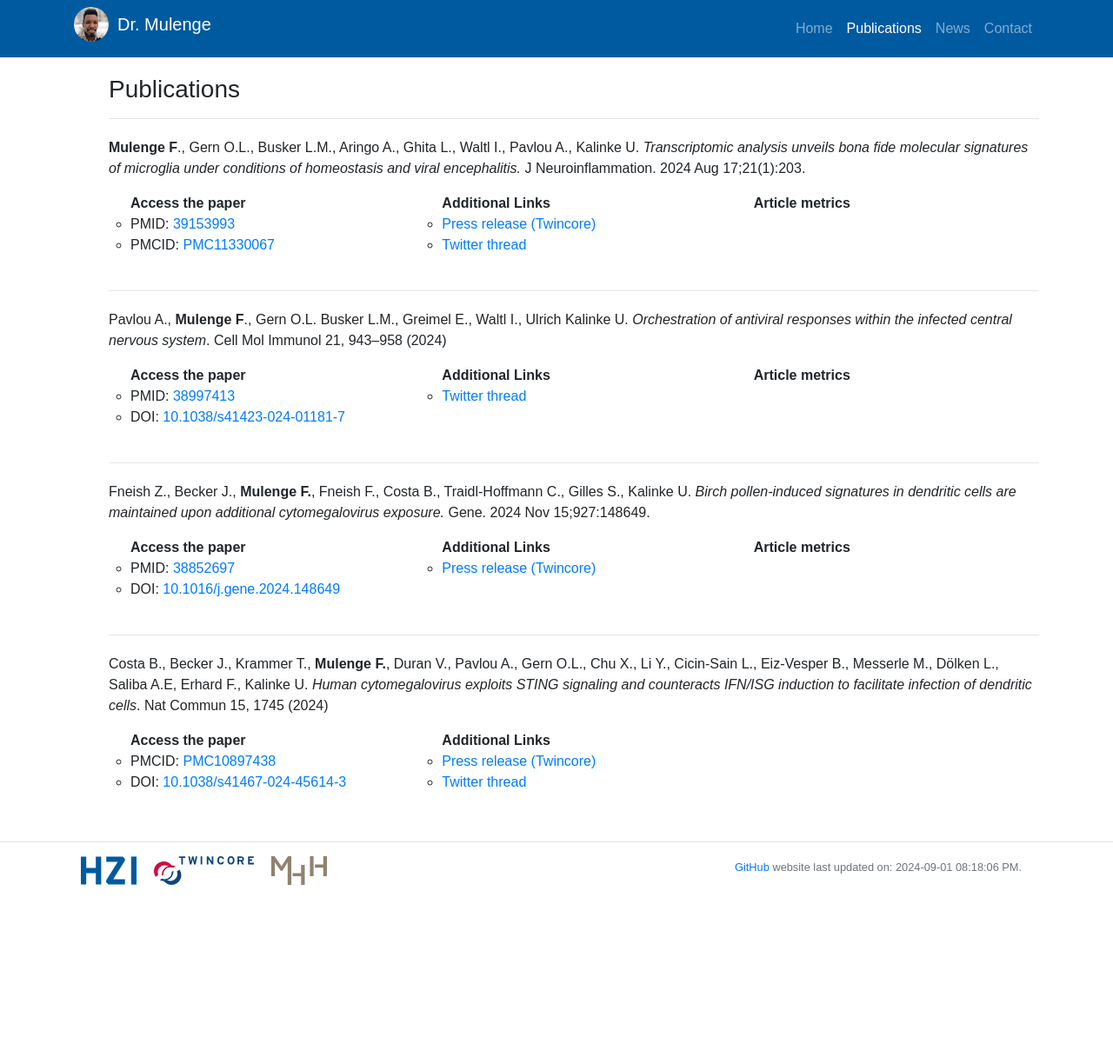
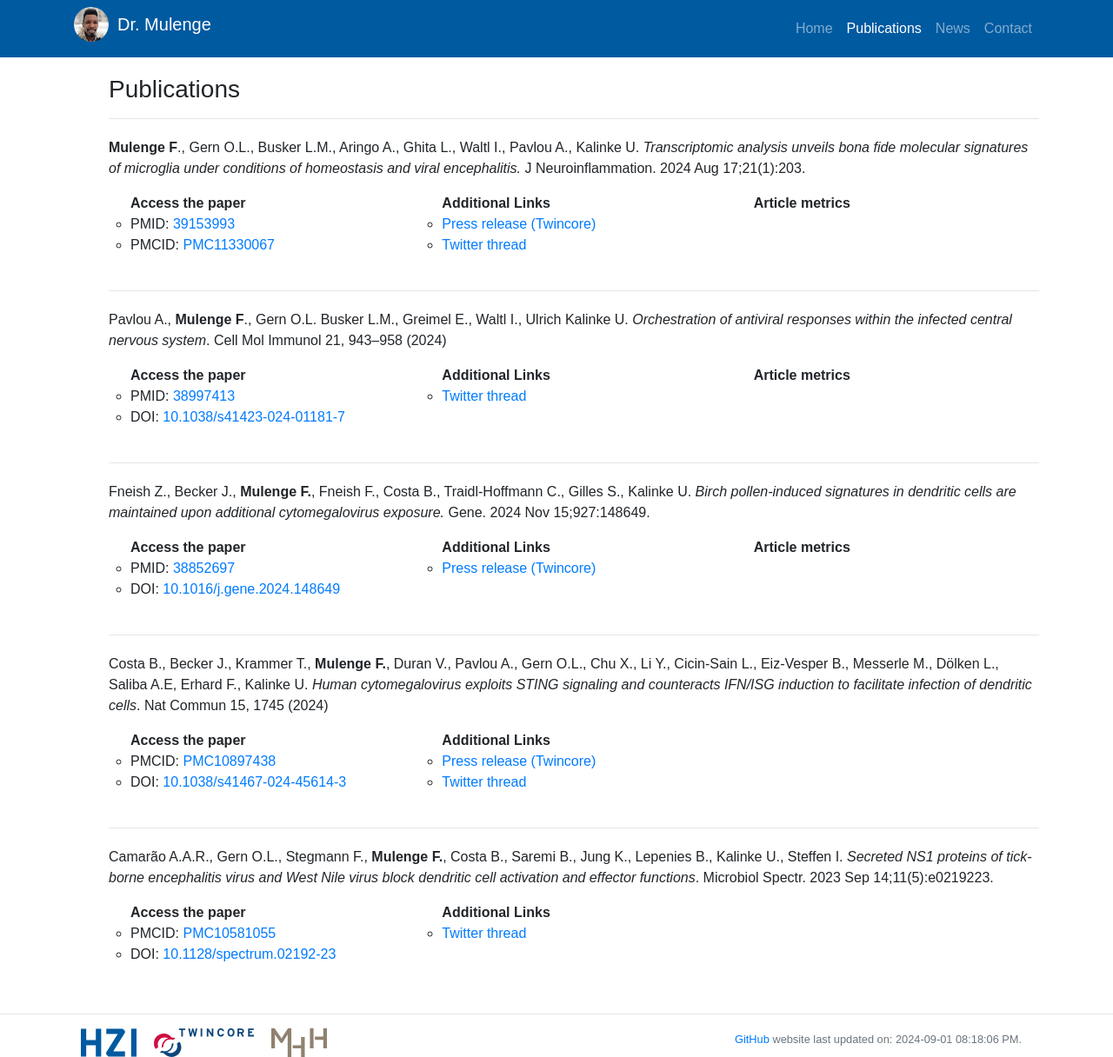
Before and after one commit to fmulenge/fmulenge.github.io, a Jekyll site: the page built from publications/index.html, in a window 1280 px wide. Shown: the whole page at 87% size. Built offline with Jekyll 4.4.1, drawn with Linux system fonts in a browser that asks for light colours; comment, search, counter and statistics services are not loaded; before the commit the page ends 1018 px from its top, so only the background shows below that.

Commit message:
Update publications.yml

```diff
--- a/_data/publications.yml
+++ b/_data/publications.yml
@@ -79,3 +79,12 @@
        url: "https://www.twincore.de/infothek/mitteilungsarchiv/mitteilungsarchiv-news-details/news/kidnapping-im-immunsystem/"
      - name: Twitter thread
        url: "https://x.com/FMulenge/status/1762118407216894391"
+
+ - title: "Secreted NS1 proteins of tick-borne encephalitis virus and West Nile virus block dendritic cell activation and effector functions"
+   citation: "Camarão A.A.R., Gern O.L., Stegmann F., **Mulenge F.**, Costa B., Saremi B., Jung K., Lepenies B., Kalinke U., Steffen I. *Secreted NS1 proteins of tick-borne encephalitis virus and West Nile virus block dendritic cell activation and effector functions*. Microbiol Spectr. 2023 Sep 14;11(5):e0219223."
+   date: '202309'
+   pmcid: 'PMC10581055'
+   doi: '10.1128/spectrum.02192-23'
+   links:
+     - name: Twitter thread
+       url: "https://x.com/FMulenge/status/1762118407216894391"
```
